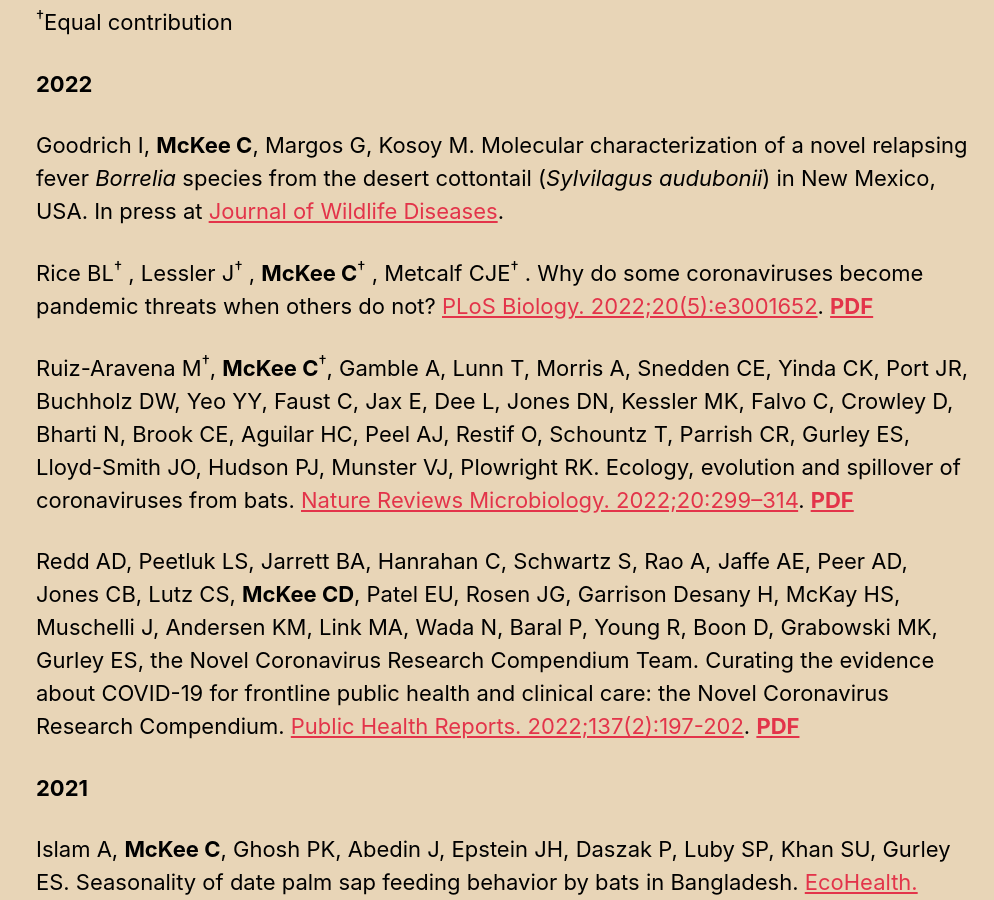
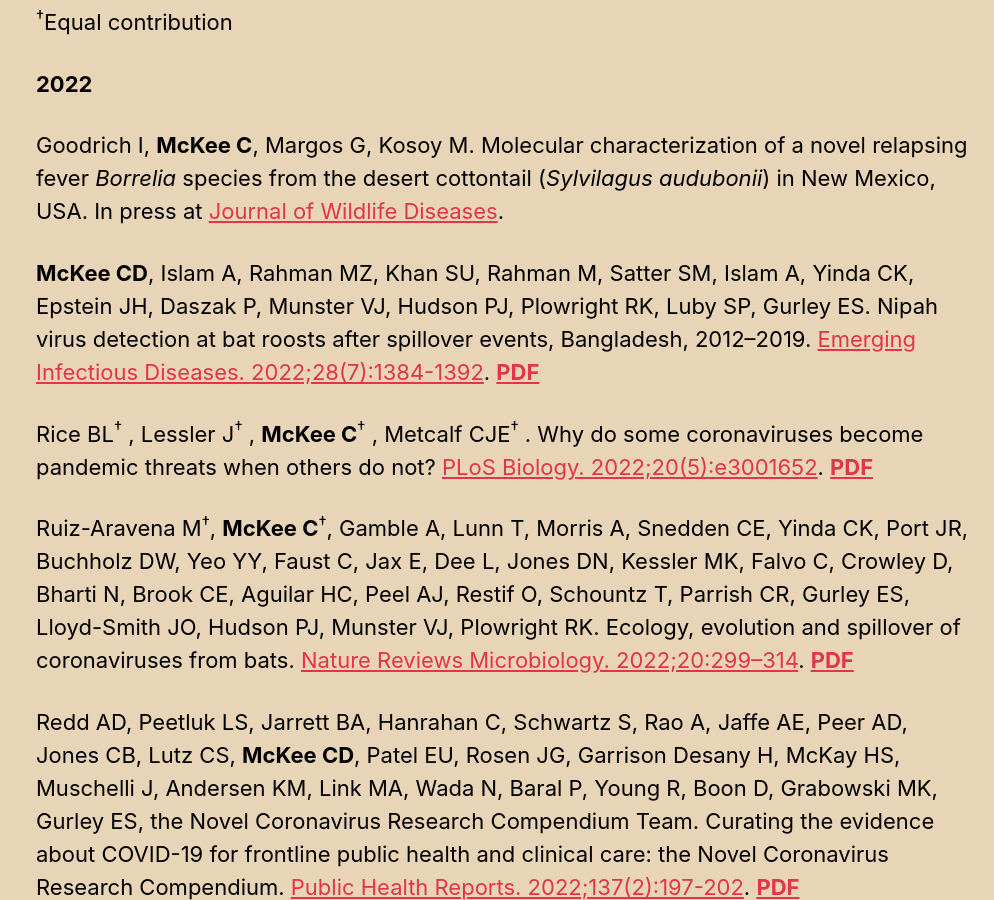
Before and after one commit to clifmckee/clifmckee.github.io, a Jekyll site: the page built from _pages/publications.md, in a window 1280 px wide and 900 px high, scrolled down 441 px. Shown: the whole window, without its empty margins (286-1280 px from the left). Built offline with Jekyll 4.4.1, drawn with Linux system fonts in a browser that asks for light colours; cached includes are drawn as plain includes.

Commit message:
Update pubs 2022-06-28 part II

```diff
--- a/_pages/publications.md
+++ b/_pages/publications.md
@@ -17,6 +17,8 @@
 **2022**
 
 Goodrich I, **McKee C**, Margos G, Kosoy M. Molecular characterization of a novel relapsing fever *Borrelia* species from the desert cottontail (*Sylvilagus audubonii*) in New Mexico, USA. In press at [Journal of Wildlife Diseases](https://meridian.allenpress.com/jwd/article-abstract/doi/10.7589/JWD-D-21-00148/483308/Molecular-characterization-of-a-novel-relapsing).
+
+**McKee CD**, Islam A, Rahman MZ, Khan SU, Rahman M, Satter SM, Islam A, Yinda CK, Epstein JH, Daszak P, Munster VJ, Hudson PJ, Plowright RK, Luby SP, Gurley ES. Nipah virus detection at bat roosts after spillover events, Bangladesh, 2012–2019. [Emerging Infectious Diseases. 2022;28(7):1384-1392](https://doi.org/10.3201/eid2807.212614). [**PDF**](http://clifmckee.github.io/files/2022_McKee_EID.pdf)
 
 Rice BL<sup>†</sup> , Lessler J<sup>†</sup> , **McKee C**<sup>†</sup> , Metcalf CJE<sup>†</sup> . Why do some coronaviruses become pandemic threats when others do not? [PLoS Biology. 2022;20(5):e3001652](https://doi.org/10.1371/journal.pbio.3001652). [**PDF**](http://clifmckee.github.io/files/2022_Rice_PLoS_Biol.pdf)
 
```
Also changed, not shown: 1 other file.
